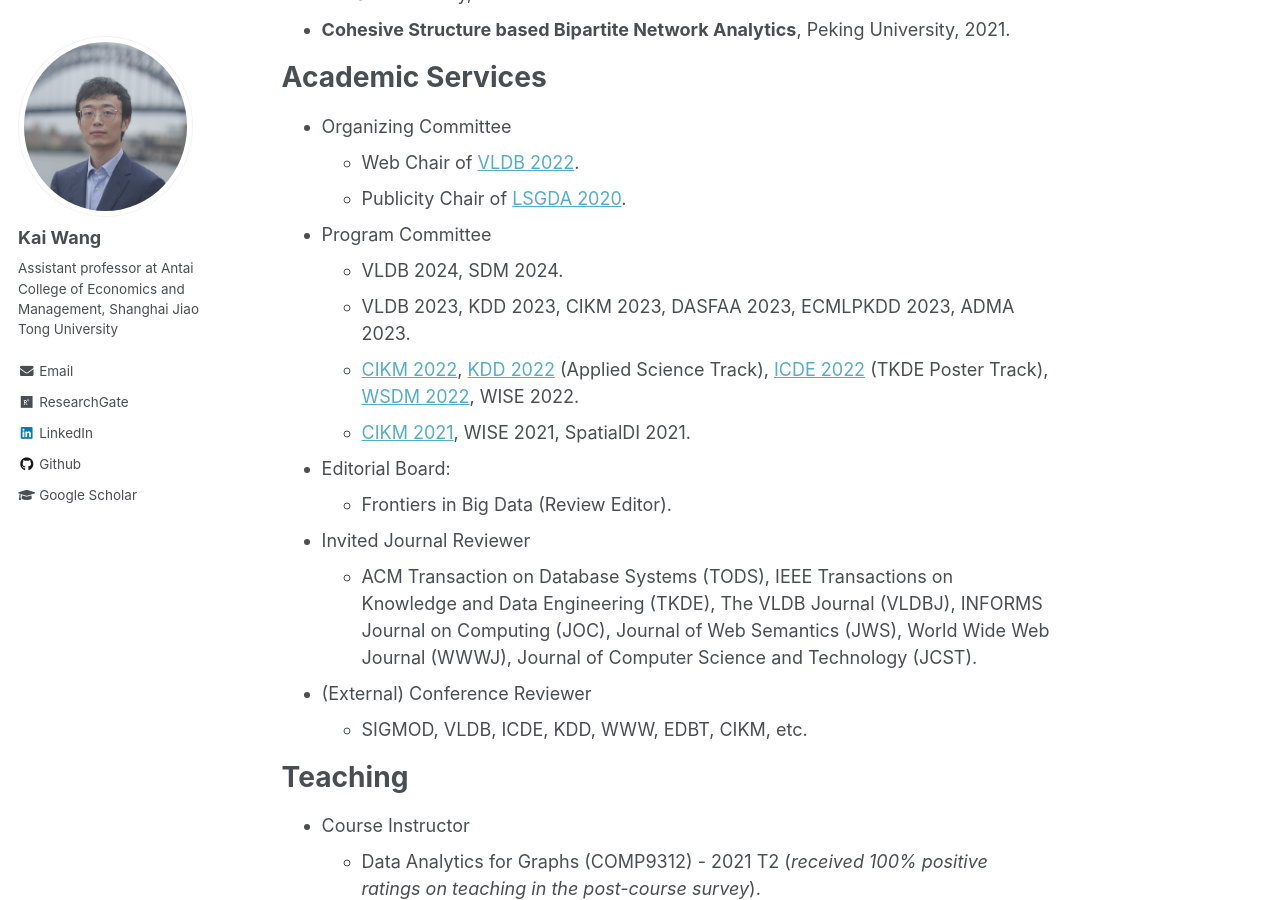
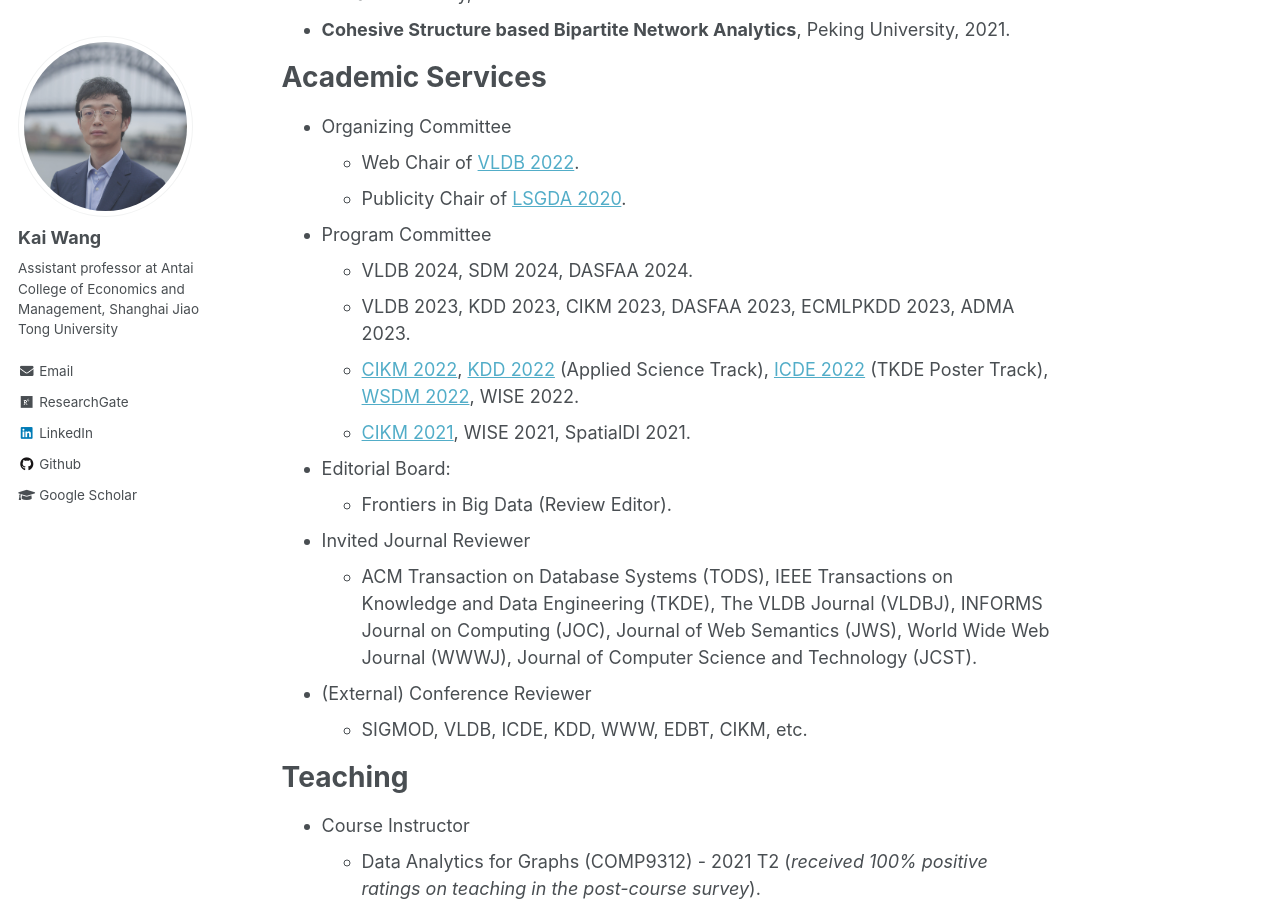
Before and after one commit to cs-kaiwang/cs-kaiwang.github.io, a Jekyll site: the page built from _pages/about.md, in a window 1280 px wide and 900 px high, scrolled down 4026 px. Built offline with Jekyll 4.4.1, drawn with Linux system fonts in a browser that asks for light colours.

Commit message:
Update about.md

```diff
--- a/_pages/about.md
+++ b/_pages/about.md
@@ -66,7 +66,7 @@ Academic Services
   - Publicity Chair of [LSGDA 2020](https://www.google.com/url?q=https%3A%2F%2Flsgda.github.io%2F2020%2F&sa=D&sntz=1&usg=AFQjCNFYfkgg9wBrWW8wUaG8GCGXJz3z_A).
 
 - Program Committee
-  - VLDB 2024, SDM 2024.
+  - VLDB 2024, SDM 2024, DASFAA 2024.
   - VLDB 2023, KDD 2023, CIKM 2023, DASFAA 2023, ECMLPKDD 2023, ADMA 2023.
   - [CIKM 2022](https://www.cikm2022.org/), [KDD 2022](https://kdd.org/kdd2022/) (Applied Science Track), [ICDE 2022](https://icde2022.ieeecomputer.my/) (TKDE Poster Track), [WSDM 2022](https://www.wsdm-conference.org/2022/), WISE 2022.
   - [CIKM 2021](https://www.cikm2021.org/), WISE 2021, SpatialDI 2021.
```
